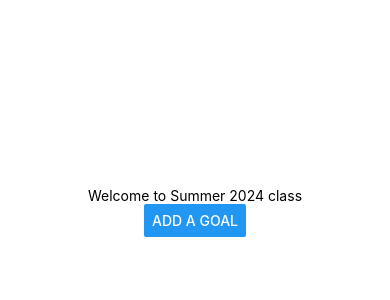
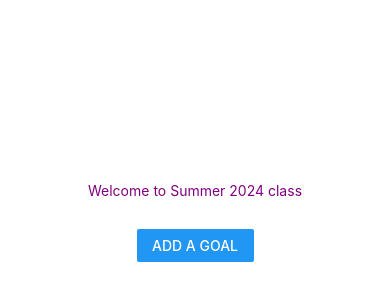
Before and after one commit to Liting-Zhou/summer24, a React Native app: screen / in a window 390 px wide. Shown: the part 210-510 px from the top of the page. Built offline with nearby package versions, Linux system fonts and the light colour scheme.

Commit message:
style button and text

```diff
--- a/App.js
+++ b/App.js
@@ -20,14 +20,16 @@ export default function App() {
         {/* <Text>children2</Text> */}
       </Header>
       <Input inputHandler={handleInputData} isModalVisible={modalVisible} />
-      <Text>{receivedText}</Text>
+      <Text style={styles.textStyle}>{receivedText}</Text>
       <StatusBar style="auto" />
+      <View style={styles.buttonStyle}>
         <Button
           title="Add a goal"
           onPress={() => {
             setModalVisible(true);
           }}
         />
+      </View>
     </View>
   );
 }
@@ -39,4 +41,11 @@ const styles = StyleSheet.create({
     alignItems: "center",
     justifyContent: "center",
   },
+  textStyle: {
+    color: "red",
+  },
+  buttonStyle: {
+    width: "30%",
+    marginTop: 10,
+  },
 });
--- a/components/Header.js
+++ b/components/Header.js
@@ -1,12 +1,22 @@
 // rnf to generate a template
-import { Text, View } from "react-native";
+import { Text, View, StyleSheet } from "react-native";
 
 export default function Header(props) {
   // console.log("Header 5:" props);
   return (
-    <View>
-      <Text>Welcome to {props.name}</Text>
+    <View style={styles.container}>
+      <Text style={styles.text}>Welcome to {props.name}</Text>
       {props.children}
     </View>
   );
 }
+
+const styles = StyleSheet.create({
+  container: {
+    borderColor: "purple",
+  },
+  text: {
+    color: "purple",
+    padding: 20,
+  },
+});
--- a/components/Input.js
+++ b/components/Input.js
@@ -21,7 +21,9 @@ export default function Input({ inputHandler, isModalVisible }) {
           onFocus={() => setIsBlurred(false)}
         />
         {isBlurred && <Text>Thank you</Text>}
-        <Button title="Confirm" onPress={handleConfirm} />
+        <View style={styles.buttonStyle}>
+          <Button title="Confirm" onPress={handleConfirm} />
+        </View>
       </View>
     </Modal>
   );
@@ -34,4 +36,8 @@ const styles = StyleSheet.create({
     alignItems: "center",
     justifyContent: "center",
   },
+  buttonStyle: {
+    width: "30%",
+    marginTop: 10,
+  },
 });
```
Lines whose indentation alone changed are shown as unchanged.
